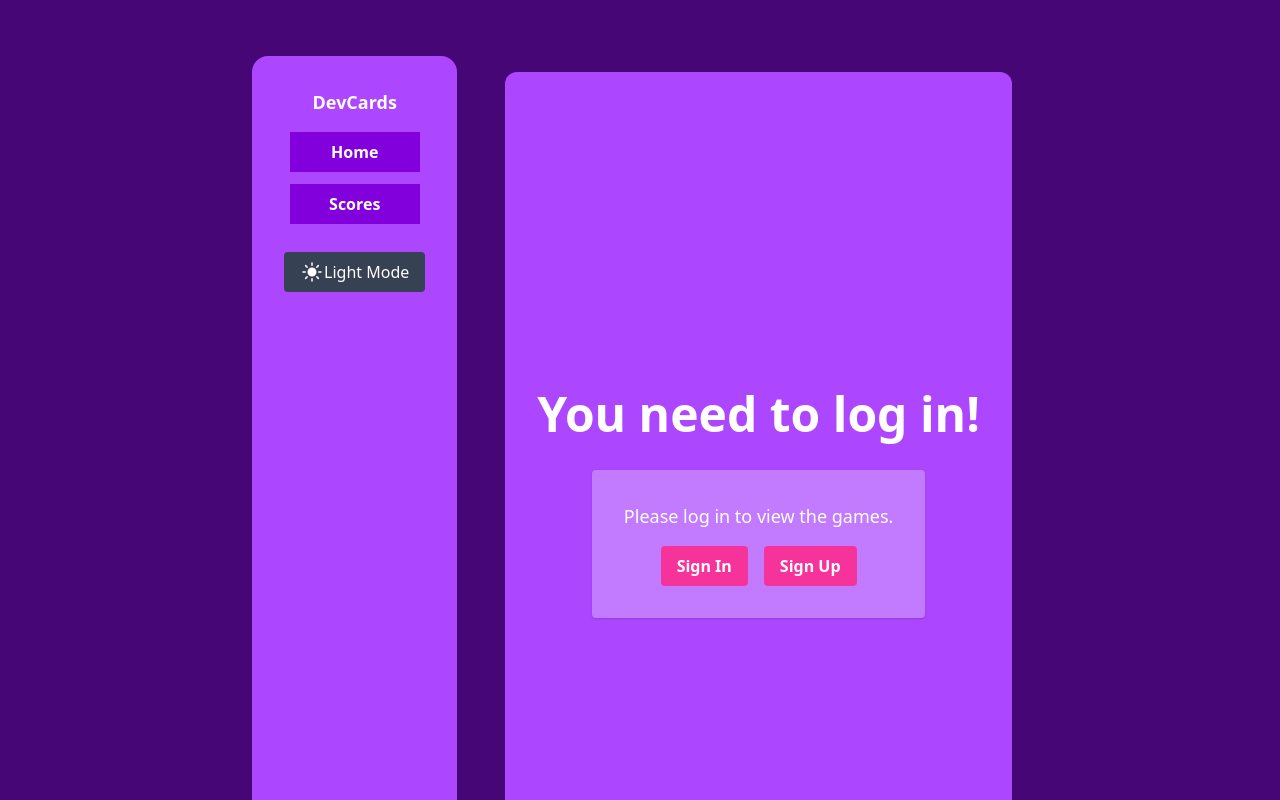
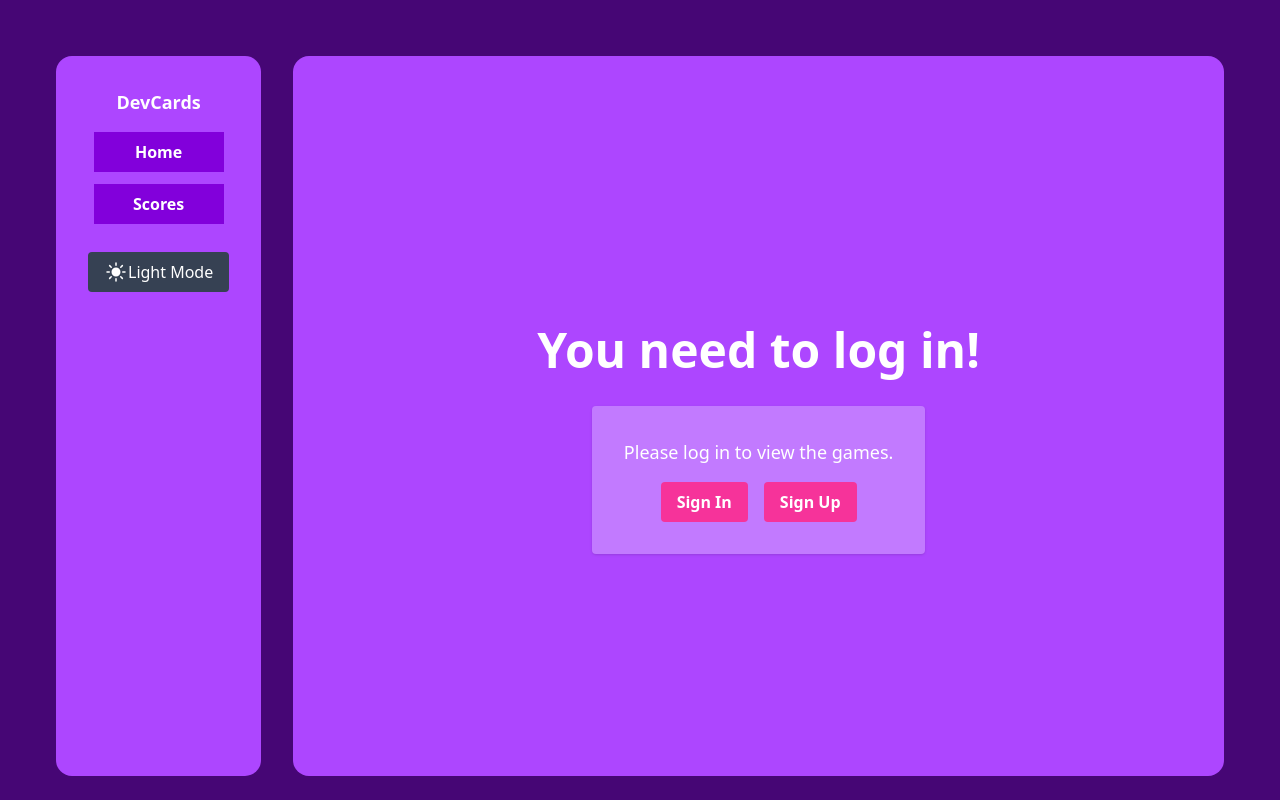
Before and after one commit to EduardoJRP/dev-cards-game, a Next.js app: page / in a window 1280 px wide. Shown: the top 800 px of the page. Built offline with nearby package versions, Linux system fonts and the light colour scheme; no server answers.

Commit message:
update: fix tailwind to be more consistent

```diff
--- a/app/page.tsx
+++ b/app/page.tsx
@@ -8,21 +8,21 @@ import { SignedOut, SignedIn, SignInButton, SignUpButton } from "@clerk/nextjs";
 
 export default function Home() {
   return (
-    <div className="flex flex-row justify-center page-background min-h-screen p-10">
+    <div className="flex flex-row justify-center page-background h-screen p-10">
       <header className="">
         <Navbar />
       </header>
-      <div className="rounded-xl m-8 p-8 bg-purple-500">
+      <main className="flex-1 flex-col h-full justify-center items-center p-4 pt-16 m-4 mb-2 rounded-2xl bg-purple-500">
         <SignedIn>
-          <main className="flex flex-col items-center justify-center max-h-screen">
+          <div className="flex flex-col items-center justify-center max-h-screen">
             <h1 className="text-5xl font-semibold mb-8 text-white">
               Our Games
             </h1>
             <ScriptMenu title="🎮 Library" />
-          </main>
+          </div>
         </SignedIn>
         <SignedOut>
-          <main className="flex flex-col items-center justify-center min-h-screen">
+          <div className="flex flex-col items-center justify-center h-full">
             <h1 className="text-5xl font-semibold mb-8 text-white">
               You need to log in!
             </h1>
@@ -43,9 +43,9 @@ export default function Home() {
                 </SignUpButton>
               </div>
             </div>
-          </main>
+          </div>
         </SignedOut>
-      </div>
+      </main>
     </div>
   );
 }
--- a/components/layout/Navbar.tsx
+++ b/components/layout/Navbar.tsx
@@ -8,8 +8,6 @@ import { Button } from "../ui/Button";
 
 export default function Navbar() {
   const route = useRouter();
-  const buttonClass =
-    "bg-purple-700 hover:bg-purple-800 text-white font-bold py-2 px-4 rounded w-full transition";
 
   return (
     <nav className="flex flex-col h-full items-center justify-between bg-purple-500 text-white p-4 m-4 mb-2 rounded-2xl">
```
